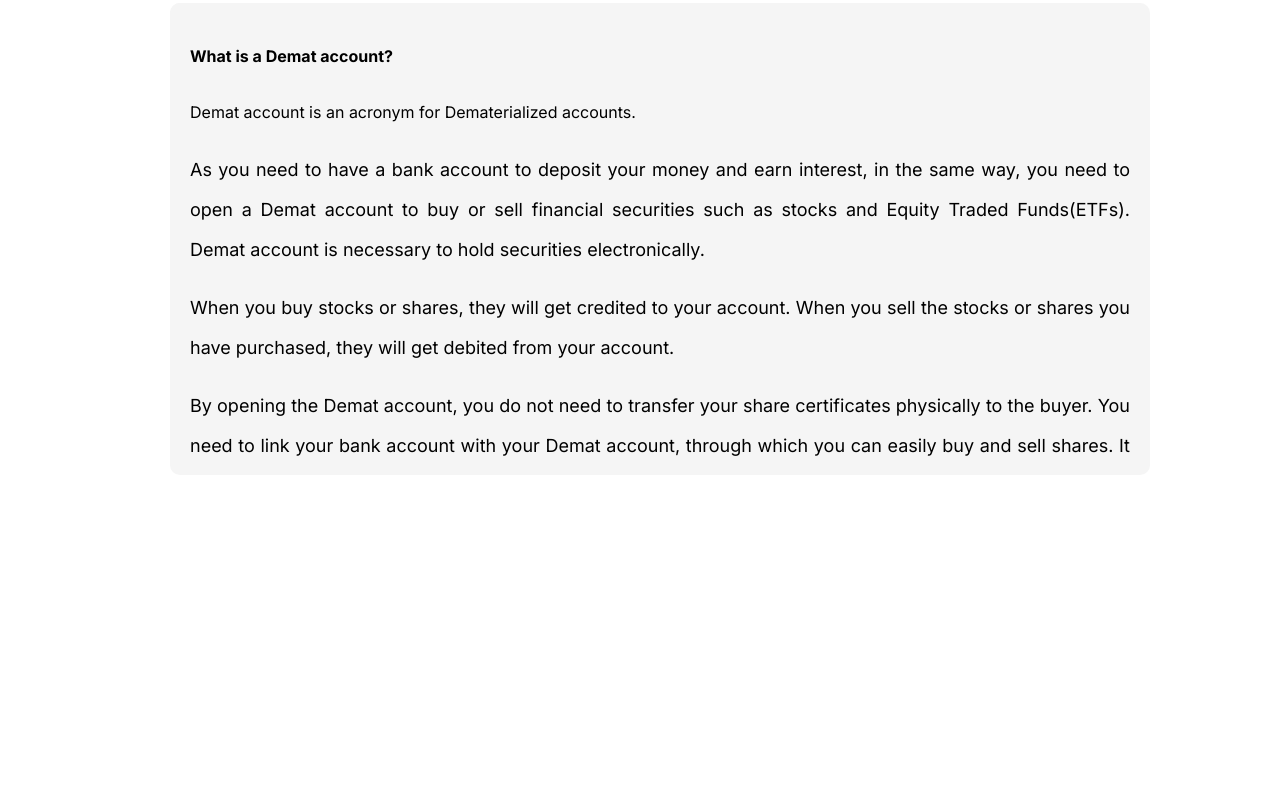
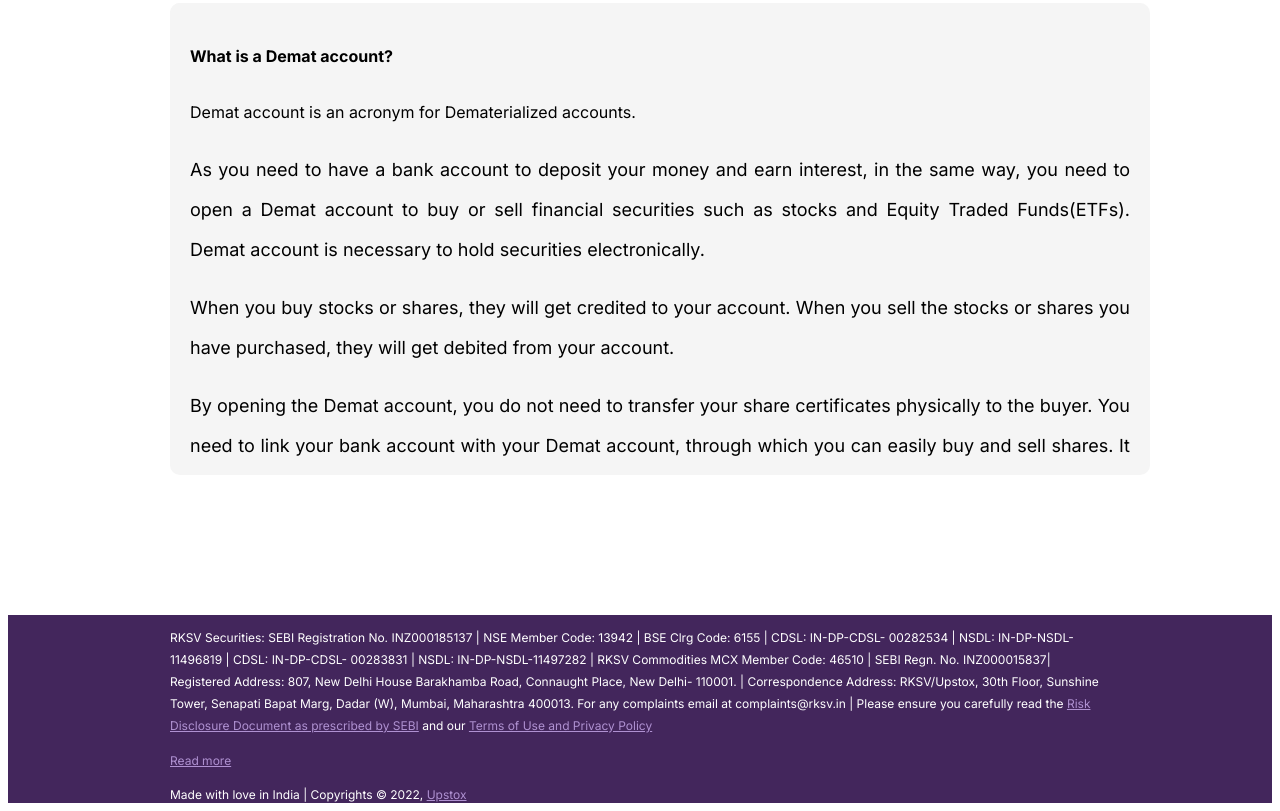
Before and after one commit to Vineeth-Kolichal/upstox.com-home-page-clone, a plain HTML site: page index.html in a window 1280 px wide. Shown: the part 8098-8909 px from the top of the page. Before the commit the page ends 8721 px from the top, so only its background shows below. Drawn offline with Linux system fonts and the light colour scheme.

Commit message:
footer completed

```diff
--- a/Assets/Css/style.css
+++ b/Assets/Css/style.css
@@ -1116,3 +1116,28 @@ div.scroll {
     font-size: 16px;
     font-weight: 400;
   }
+  .footer-section
+  {
+    height: 188px;
+    width: 100%;
+    background-color: #43265C;
+    justify-content: center;
+    display: flex;
+  }
+  .footer-inner
+  {
+    width: 940px;
+    height: 168px;
+  }
+  .footer-inner p
+  {
+    font-size: 12px;
+    color: white;
+    line-height: 22px;
+  }
+  .footer-inner a
+  {
+    font-size: 12px;
+    color: #AF91D1;
+    line-height: 22px;
+  }
--- a/index.html
+++ b/index.html
@@ -828,6 +828,25 @@
             </div>
         </div>
     </section>
+    <!-- Footer section -->
+    <footer>
+        <div class="footer-section">
+            <div class="footer-inner">
+                <p>RKSV Securities: SEBI Registration No. INZ000185137 | NSE Member Code: 13942 | BSE Clrg Code: 6155 |
+                    CDSL: IN-DP-CDSL- 00282534 | NSDL: IN-DP-NSDL-11496819 | CDSL: IN-DP-CDSL- 00283831 | NSDL:
+                    IN-DP-NSDL-11497282 | RKSV Commodities MCX Member Code: 46510 | SEBI Regn. No. INZ000015837|
+                    Registered Address: 807, New Delhi House Barakhamba Road, Connaught Place, New Delhi- 110001. |
+                    Correspondence Address: RKSV/Upstox, 30th Floor, Sunshine Tower, Senapati Bapat Marg, Dadar (W),
+                    Mumbai, Maharashtra 400013. For any complaints email at complaints@rksv.in | Please ensure you
+                    carefully read the <a href="#">Risk Disclosure Document as prescribed by SEBI</a> and our <a href="#">Terms of Use and Privacy
+                        Policy</a></p>
+                    <a href="#">Read more</a>
+                    <p>Made with love in India | Copyrights © 2022, <a href="#">Upstox</a></p>
+
+            </div>
+
+        </div>
+    </footer>
 
 
 </body>
```
